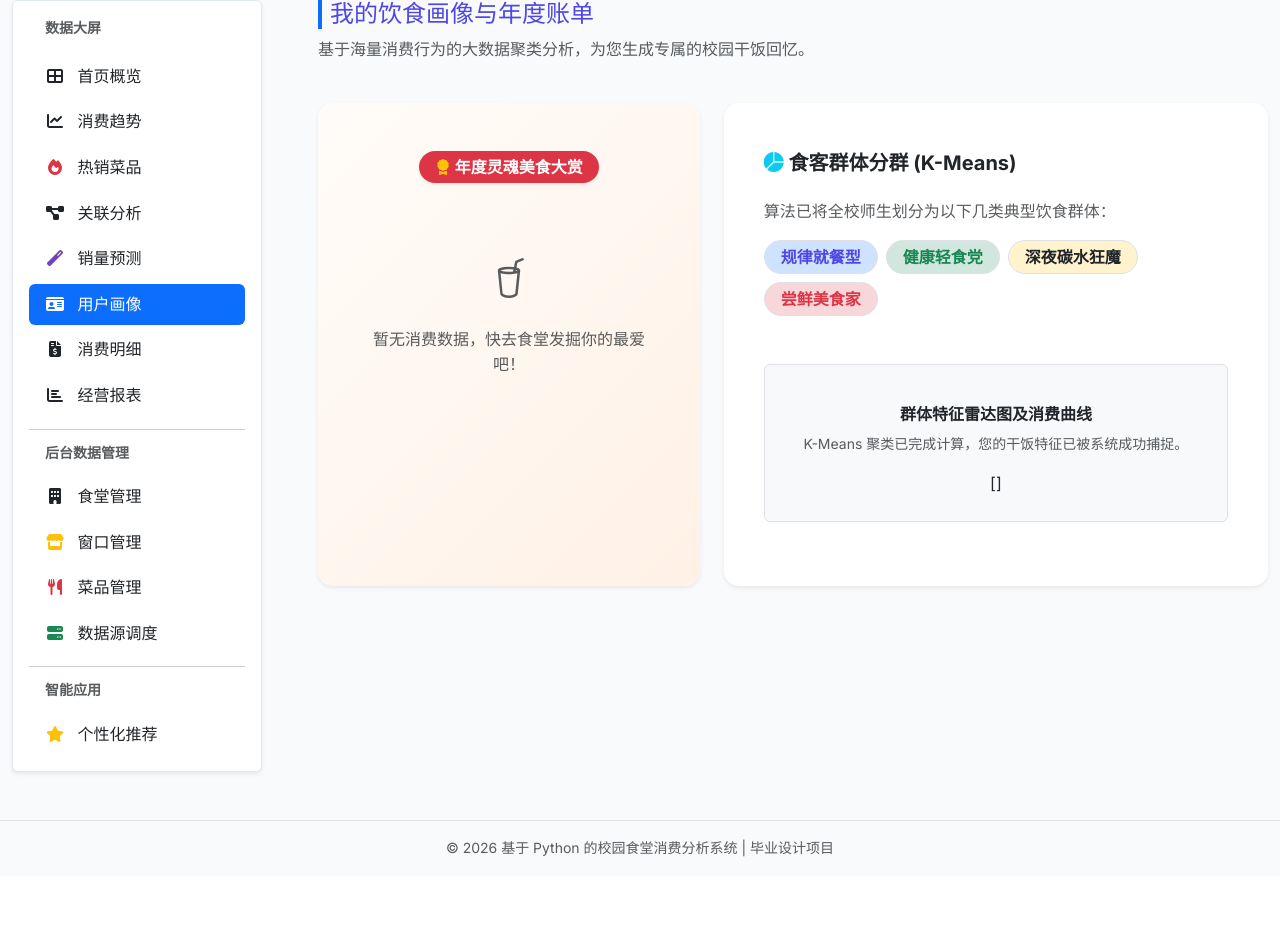
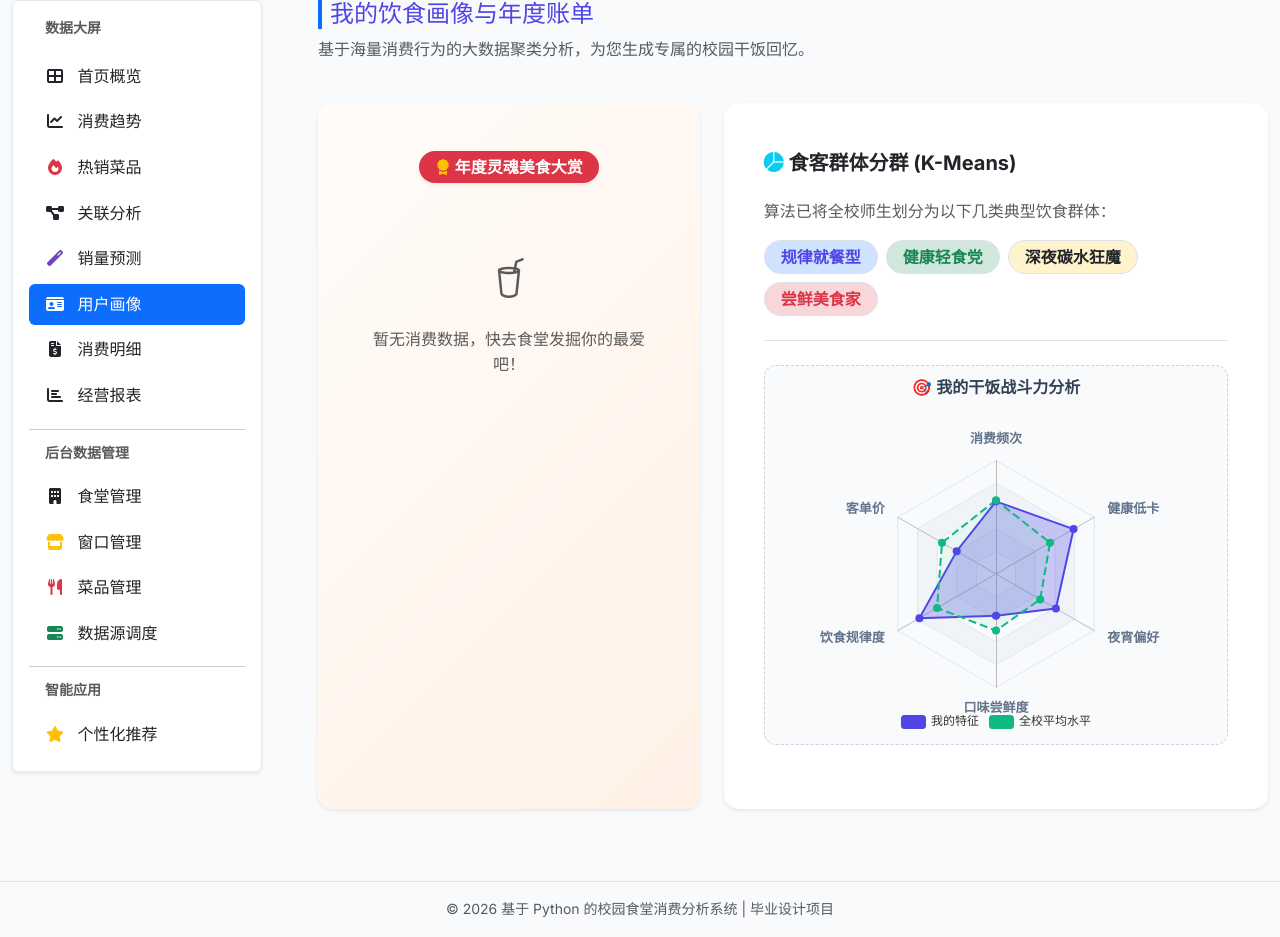
Before and after one commit to 2145637972zzd-oss/ZZD77, a Flask app: page /user_portrait in a window 1280 px wide. Shown: the part 111-1048 px from the top of the page. Before the commit the page ends 968 px from the top, so only its background shows below. Run offline with Flask 3, Linux system fonts and the light colour scheme; the visitor is signed in with stand-in values (Sample User, id 1); data comes from the database, SQL or seed files in the repository; data that the repository does not hold is empty; parts of the project's set-up code (start-up, migrations or seed data) failed here and were passed over.

Commit message:
Update user_portrait.html

```diff
--- a/app/templates/user_portrait.html
+++ b/app/templates/user_portrait.html
@@ -63,17 +63,86 @@
                     <span class="badge bg-danger-subtle text-danger border fs-6 px-3 py-2 rounded-pill">尝鲜美食家</span>
                 </div>
 
-                <div class="mt-5 bg-light rounded p-4 text-center border border-dashed">
-                    <i class="bi bi-radar text-muted" style="font-size: 3rem;"></i>
-                    <h6 class="mt-3 fw-bold text-dark">群体特征雷达图及消费曲线</h6>
-                    <p class="text-muted small">K-Means 聚类已完成计算，您的干饭特征已被系统成功捕捉。</p>
-
-                    <div id="clusterChartContainer">
-                        {{ cluster_result }}
-                    </div>
+                <div class="mt-4 pt-4 border-top">
+                    <div id="radarChart" style="width: 100%; height: 380px; min-height: 380px; background-color: #f8fafc; border-radius: 12px; border: 1px dashed #cbd5e1;"></div>
                 </div>
             </div>
         </div>
     </div>
 </div>
 {% endblock %}
+
+{% block scripts %}
+<script src="https://cdn.staticfile.net/echarts/5.4.3/echarts.min.js"></script>
+
+<script>
+    // 确保网页所有元素加载完毕后再画图
+    window.onload = function() {
+        var chartDom = document.getElementById('radarChart');
+        if (!chartDom) return;
+
+        try {
+            var myChart = echarts.init(chartDom);
+
+            // 最基础的随机数，绝不报错
+            function getRnd(min, max) {
+                return Math.floor(Math.random() * (max - min + 1)) + min;
+            }
+
+            var option = {
+                title: {
+                    text: '🎯 我的干饭战斗力分析',
+                    left: 'center',
+                    top: '10',
+                    textStyle: { color: '#334155', fontSize: 16, fontWeight: 'bold' }
+                },
+                tooltip: { trigger: 'item' },
+                legend: {
+                    bottom: '10',
+                    data: ['我的特征', '全校平均水平']
+                },
+                radar: {
+                    radius: '60%',
+                    center: ['50%', '55%'],
+                    indicator: [
+                        { name: '消费频次', max: 100 },
+                        { name: '客单价', max: 100 },
+                        { name: '饮食规律度', max: 100 },
+                        { name: '口味尝鲜度', max: 100 },
+                        { name: '夜宵偏好', max: 100 },
+                        { name: '健康低卡', max: 100 }
+                    ],
+                    axisName: { color: '#64748b', fontSize: 13, fontWeight: 'bold' }
+                },
+                series: [{
+                    name: '画像对比',
+                    type: 'radar',
+                    data: [
+                        {
+                            value: [getRnd(60, 95), getRnd(40, 90), getRnd(50, 95), getRnd(30, 85), getRnd(10, 80), getRnd(40, 90)],
+                            name: '我的特征',
+                            itemStyle: { color: '#4f46e5' },
+                            areaStyle: { color: 'rgba(79, 70, 229, 0.4)' }
+                        },
+                        {
+                            value: [65, 55, 60, 50, 45, 55],
+                            name: '全校平均水平',
+                            itemStyle: { color: '#10b981' },
+                            areaStyle: { color: 'rgba(16, 185, 129, 0.1)' },
+                            lineStyle: { type: 'dashed' }
+                        }
+                    ]
+                }]
+            };
+            myChart.setOption(option);
+
+            window.addEventListener('resize', function() {
+                myChart.resize();
+            });
+        } catch(e) {
+            console.error("画图失败：", e);
+            chartDom.innerHTML = "<p style='color:red; text-align:center; padding-top:100px;'>图表加载失败，请检查网络</p>";
+        }
+    };
+</script>
+{% endblock %}
```
